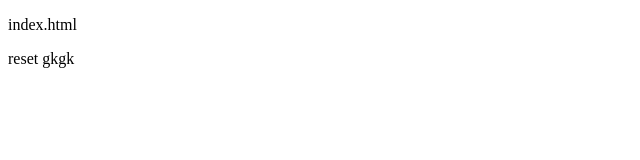
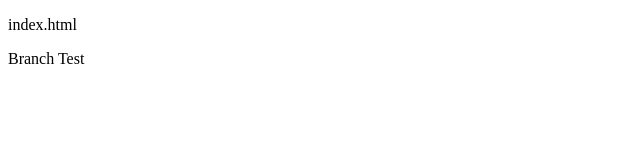
Before and after one commit to qorhvk1234/myLocalRepo, a plain HTML site: page index.html in a window 1280 px wide. Shown: the full height of the page, 0-640 px from the left. Drawn offline with Linux system fonts and the light colour scheme.

Commit message:
Branch test

```diff
--- a/index.html
+++ b/index.html
@@ -2,6 +2,6 @@
 <html>
 <body>
 	<p> index.html </p>
-	reset gkgk
+	Branch Test
 </body>
 </html>
```
